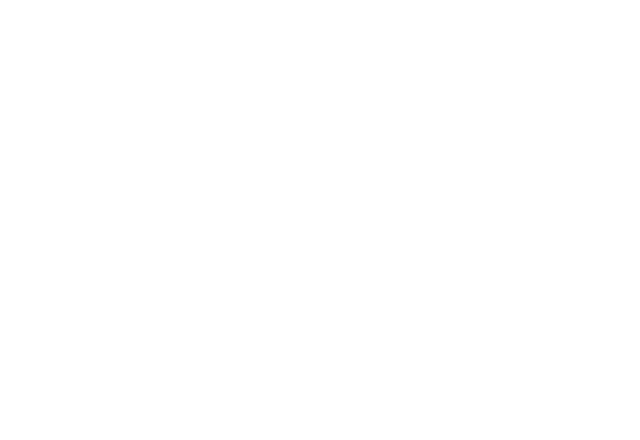
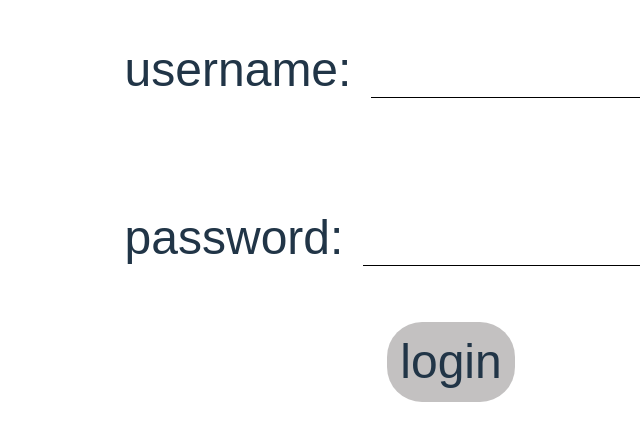
Before and after one commit to s6hib/CSC-307-To-Do-App, a React (Vite) app in the folder packages/react-frontend/: page /login in a window 1280 px wide. Before the commit this address had no page. Shown: the part 246-686 px from the top of the page, without its empty margins (189-829 px from the left). Built offline with nearby package versions, Linux system fonts and the light colour scheme; a web font is replaced by a local one.

Commit message:
logn page

```diff
--- a/packages/react-frontend/src/App.jsx
+++ b/packages/react-frontend/src/App.jsx
@@ -2,14 +2,14 @@
 
 import "./css/App.css";
 import MainPage from "./pages/MainPage.jsx";
+import LoginPage from "./pages/LoginPage.jsx";
 
 function App() {
   return (
-    <div>
-      <Routes>
-        <Route path="/" element={<MainPage />} />
-      </Routes>
-    </div>
+    <Routes>
+      <Route path="/" element={<MainPage />} />
+      <Route path="/login" element={<LoginPage />} />
+    </Routes>
   );
 }
 
--- /dev/null
+++ b/packages/react-frontend/src/css/LoginPage.css
@@ -0,0 +1,46 @@
+.loginpage-loginContainer {
+  position: flex;
+  top: 20%;
+  left: 30%;
+}
+
+.loginpage-username-password {
+  display: flex;
+  flex-wrap: wrap;
+  align-items: baseline;
+  gap: 20px;
+  font-size: 3rem;
+}
+
+.loginpage-input {
+  border: none;
+  border-bottom: 1px solid black;
+  width: 60%;
+  max-width: 400px;
+  padding: 3px;
+  text-align: center;
+  font-size: 2rem;
+}
+
+.loginpage-login-box {
+  position: absolute;
+  display: flex;
+  align-items: center;
+  justify-content: center;
+  left: 50%;
+  text-align: center;
+  transform: translateX(
+    -50%
+  ); /*shifts back half the width to center*/
+  background-color: rgb(195, 193, 193);
+  font-size: 3rem;
+  width: 10%;
+  height: 10%;
+  padding: 0px;
+  border-radius: 35px;
+}
+
+input:focus {
+  border-bottom: 1px solid black;
+  outline: none;
+}
--- a/packages/react-frontend/src/css/MainPage.css
+++ b/packages/react-frontend/src/css/MainPage.css
@@ -1,33 +1,33 @@
-.heading-container {
+.mainpage-heading-container {
   position: absolute;
   top: 50px;
   left: 100px;
   text-align: left;
 }
 
-.header {
+.mainpage-header {
   font-size: 8rem;
-  margin: 0px;
+  margin: 0;
   letter-spacing: 20px;
 }
 
-.subheading {
+.mainpage-subheading {
   font-size: 3rem;
   margin: 0px;
   letter-spacing: 10px;
 }
 
-.login-container {
+.mainpage-login-box {
   position: absolute;
   left: 50%;
-  text-align: center;
+  bottom: 5%;
   transform: translateX(
     -50%
   ); /*shifts back half the width to center*/
-  background-color: rgb(163, 161, 161);
-  font-size: 3rem;
+  background-color: rgb(195, 193, 193);
+  font-size: 5rem;
   width: 300px;
-  bottom: 150px;
-  padding: 10px;
+  padding: 0px;
   border-radius: 35px;
+  text-align: center;
 }
--- /dev/null
+++ b/packages/react-frontend/src/pages/LoginPage.jsx
@@ -0,0 +1,23 @@
+import "../css/LoginPage.css";
+
+function LoginPage() {
+  return (
+    <>
+      <div className="loginpage-login-container">
+        <div className="loginpage-username-password">
+          <p>username: </p>
+          <input type="text" className="loginpage-input" />
+        </div>
+        <div className="loginpage-username-password">
+          <p>password: </p>
+          <input type="text" className="loginpage-input" />
+        </div>
+        <div className="loginpage-login-box">
+          <p>login</p>
+        </div>
+      </div>
+    </>
+  );
+}
+
+export default LoginPage;
--- a/packages/react-frontend/src/pages/MainPage.jsx
+++ b/packages/react-frontend/src/pages/MainPage.jsx
@@ -3,12 +3,12 @@
 function MainPage() {
   return (
     <>
-      <div className="heading-container">
-        <h1 className="header">adder</h1>
-        <p1 className="subheading">a TO-DO lissst</p1>
+      <div className="mainpage-heading-container">
+        <h1 className="mainpage-header">adder</h1>
+        <p className="mainpage-subheading">a TO-DO lissst</p>
       </div>
 
-      <div className="login-container">
+      <div className="mainpage-login-box">
         <p1>login</p1>
       </div>
     </>
```
